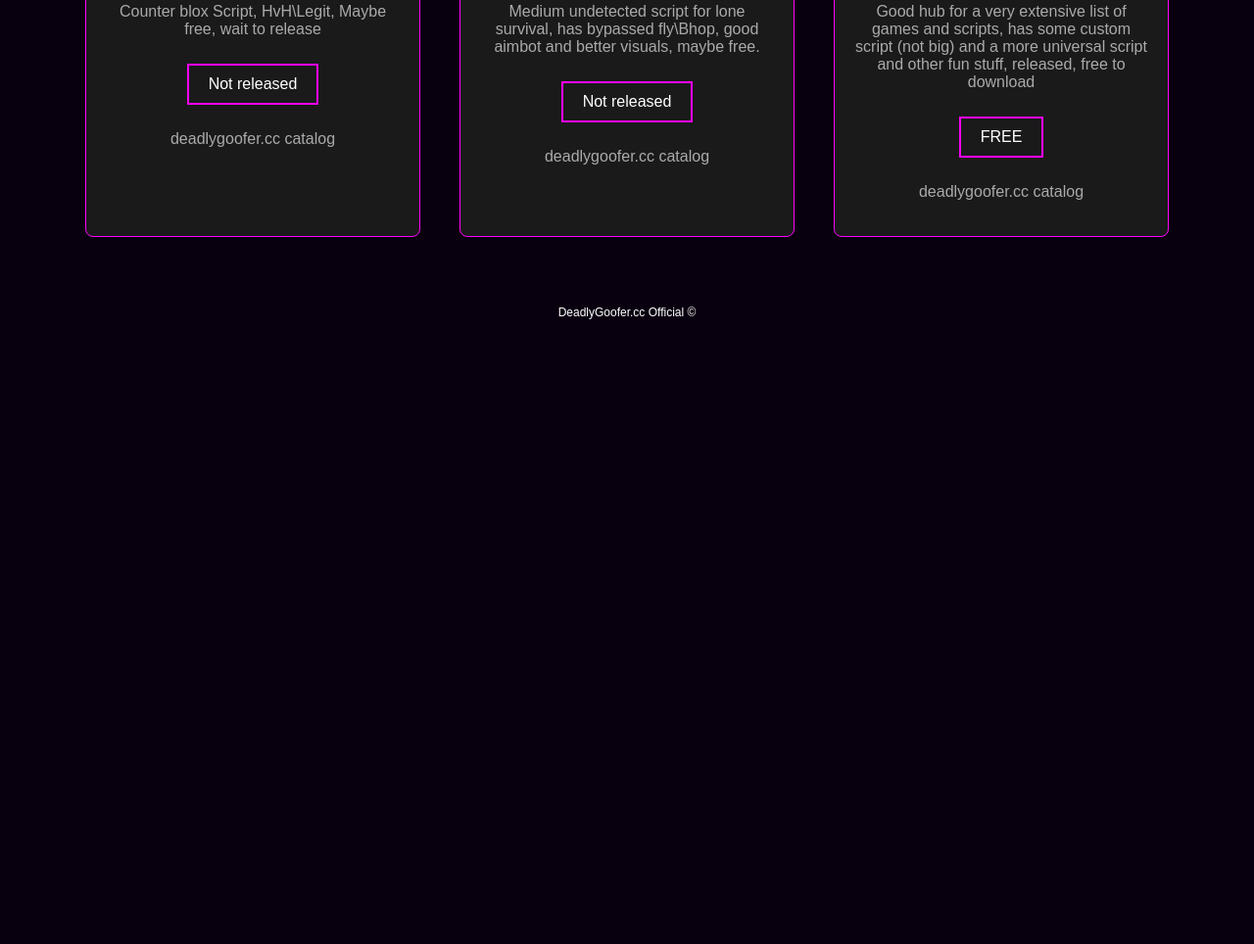
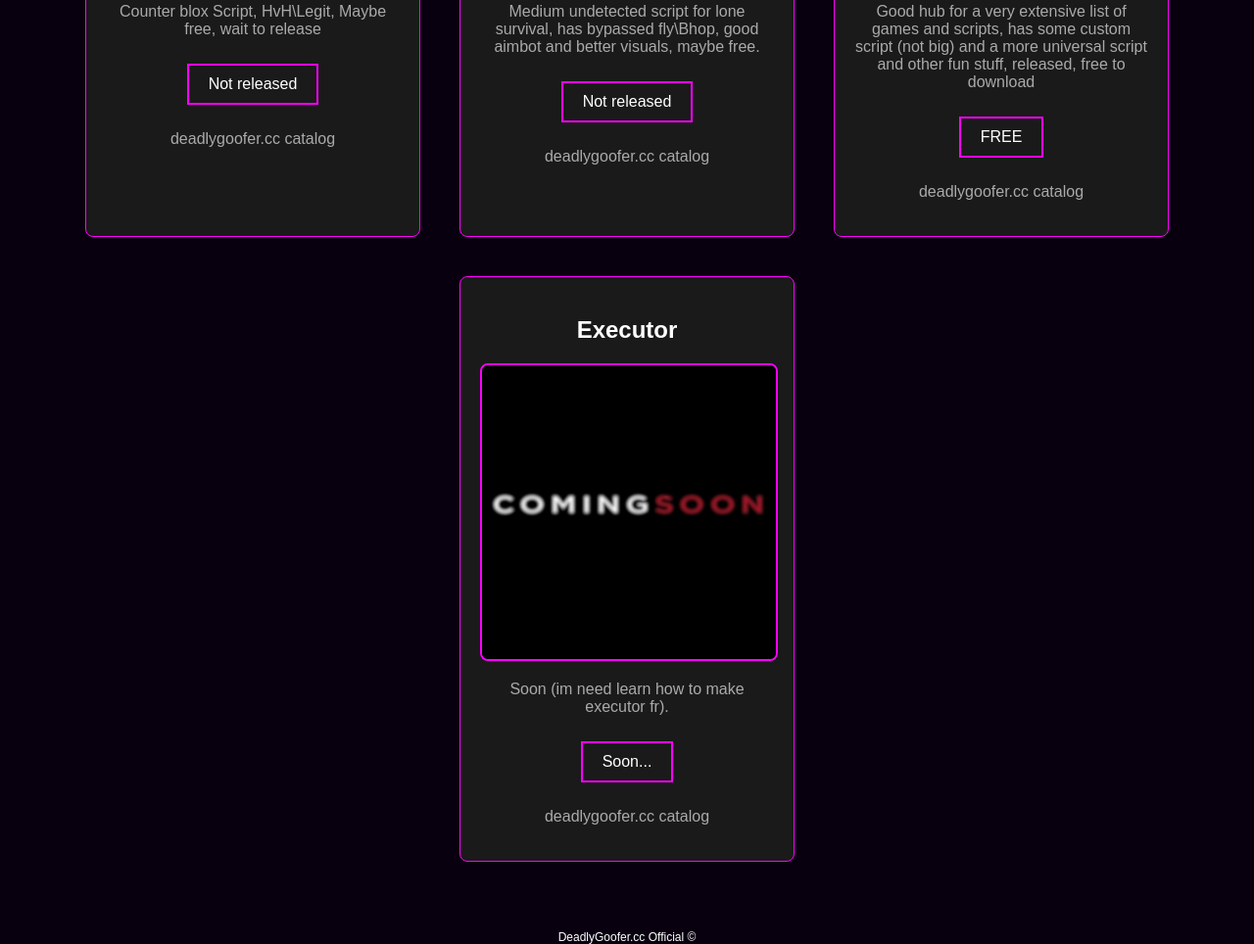
Before and after one commit to FileInstaller/catalog, a plain HTML site: page index.html in a window 1280 px wide. Shown: the part 543-1507 px from the top of the page at 98% size. Before the commit the page ends 869 px from the top, so only its background shows below. Drawn offline with Linux system fonts and the light colour scheme.

Commit message:
Update index.html

```diff
--- a/index.html
+++ b/index.html
@@ -176,7 +176,13 @@
 <a href="https://raw.githubusercontent.com/FileInstaller/Deadlygoofer.cc/refs/heads/main/DrackSquadScript.lua" class="neon-button">FREE</a>
 <p>deadlygoofer.cc catalog</p>
 </div>
-<!-- Конец блока товара -->
+<div class="product-card">
+<h2>Executor</h2>
+<img src="https://raw.githubusercontent.com/FileInstaller/catalog/refs/heads/main/unnamed.jpg" alt="Фото товара 2">
+<p>Soon (im need learn how to make executor fr).</p>
+<button disabled>Soon...</button>
+<p>deadlygoofer.cc catalog</p>
+</div>
 </div>
 </main>
 </div>
```
